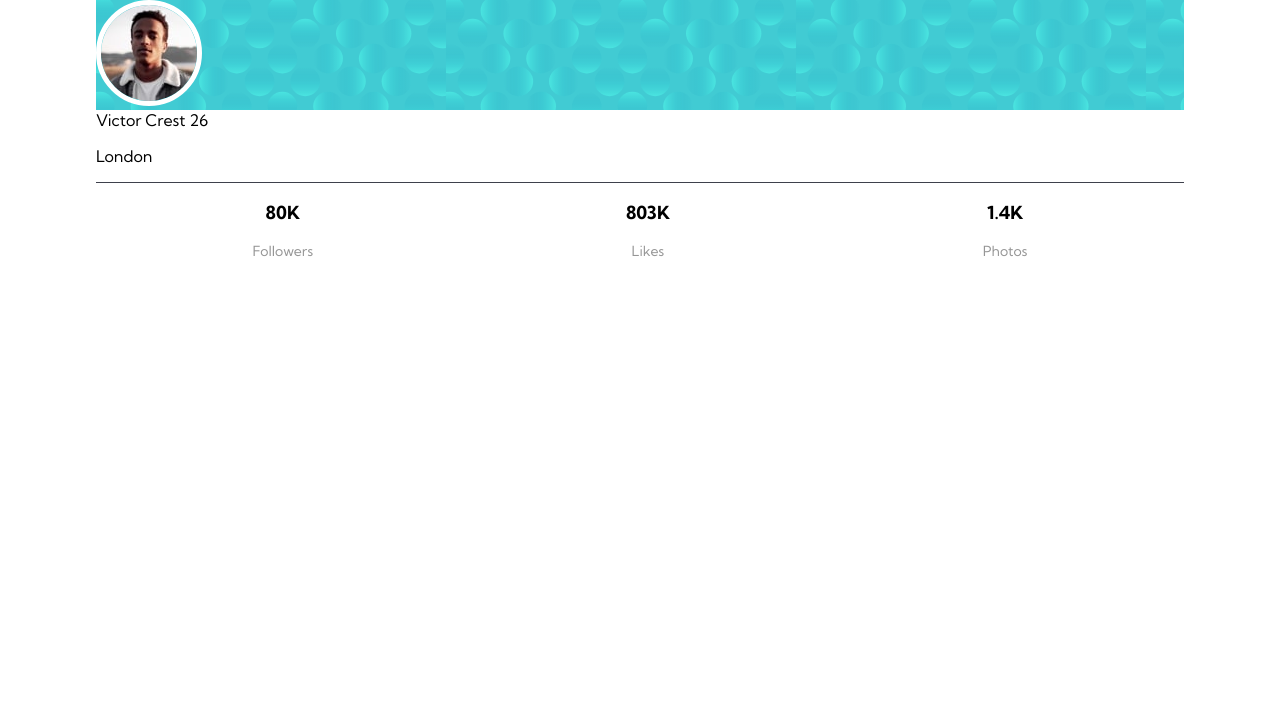
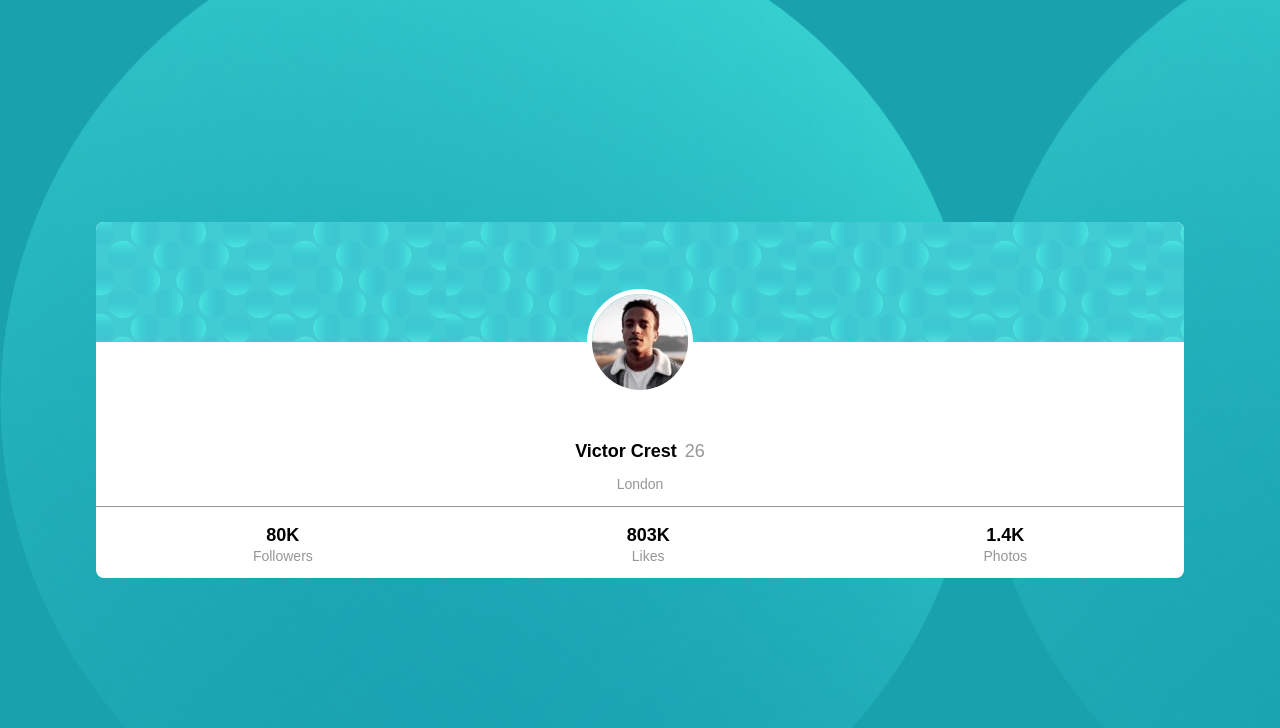
Before and after one commit to DanielChamaco1/presentacion, a plain HTML site: page index.html in a window 1280 px wide. Drawn offline with Linux system fonts and the light colour scheme.

Commit message:
movil realizado

```diff
--- a/estilos.css
+++ b/estilos.css
@@ -18,25 +18,65 @@ html,body{
     margin: 0;
     box-sizing: border-box;
     font-family: 'Kumbh Sans', sans-serif;
-    /*background: var(--Dark-cyan);*/
+    font-family: 'Quicksand', sans-serif;
+
+
+}
+body{
+    background: var(--Dark-cyan);
+    height: 100vh;
+    background-image: url(./bg-pattern-bottom.svg),url(./bg-pattern-top.svg);
+    background-position: left;
+    display: flex;
+    flex-direction: column;
+    justify-content: center;
 }
 .profile-card{
     border-radius: 8px;
     width: 85%;
     margin: 0 auto;
+    background-color: white;
+    overflow: hidden;
 }
 .profile-card-top{
     background-image: url(./bg-pattern-card.svg);
-
+    height: 120px;
+    position: relative;
+    display: flex;
+    justify-content: center;
 }
 .profile-card-top img{
     border-radius: 50%;
     border: 5px solid white;
+    position: absolute;
+    bottom: -53px;
+
+}
+.profile-card-bottom_datos-del-perfil > div{
+    height: 120px;
+    display: flex;
+    align-items: flex-end;
+    justify-content: center;
+}
+.profile-card-bottom_datos-del-perfil > div span:nth-child(1){
+    font-size: var(--Name-stats-Font-size);
+    font-weight: 700;
+    margin-right: 8px;
+}
+.profile-card-bottom_datos-del-perfil >  p{
+    text-align: center;
+    font-size: 14px;
+    color: var(--Dark-gray);
+}
+.profile-card-bottom_datos-del-perfil > div span:nth-child(2){
+    font-size: var(--Name-stats-Font-size);
+    font-weight: 400;
+    color: var(--Dark-gray);
 }
 .profile-card-bottom_datos-de-seguidores{
     display: flex;
     justify-content: space-around;
-    border-top: 1px solid var(--Dark-grayish-blue);
+    border-top: 1px solid var(--Dark-gray);
 }
 .profile-card-bottom_datos-de-seguidores div p:nth-child(1){
     font-size: var(--Name-stats-Font-size);
@@ -48,4 +88,5 @@ html,body{
     color: var(--Dark-gray);
     font-size: 14px;
     text-align: center;
+    margin-top: -16px;
 }
```
